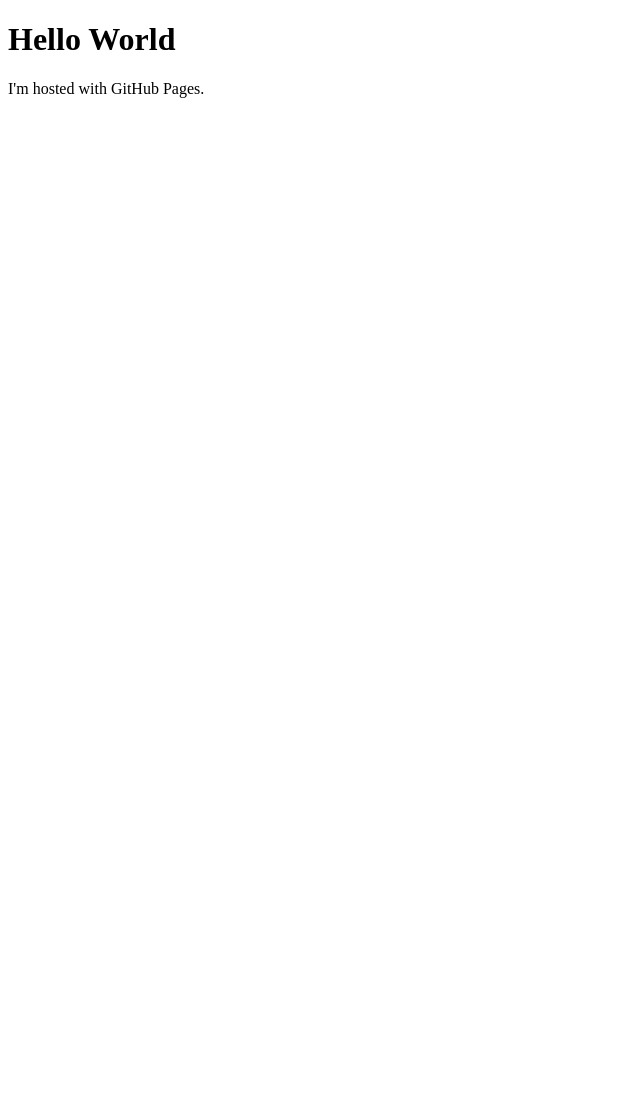
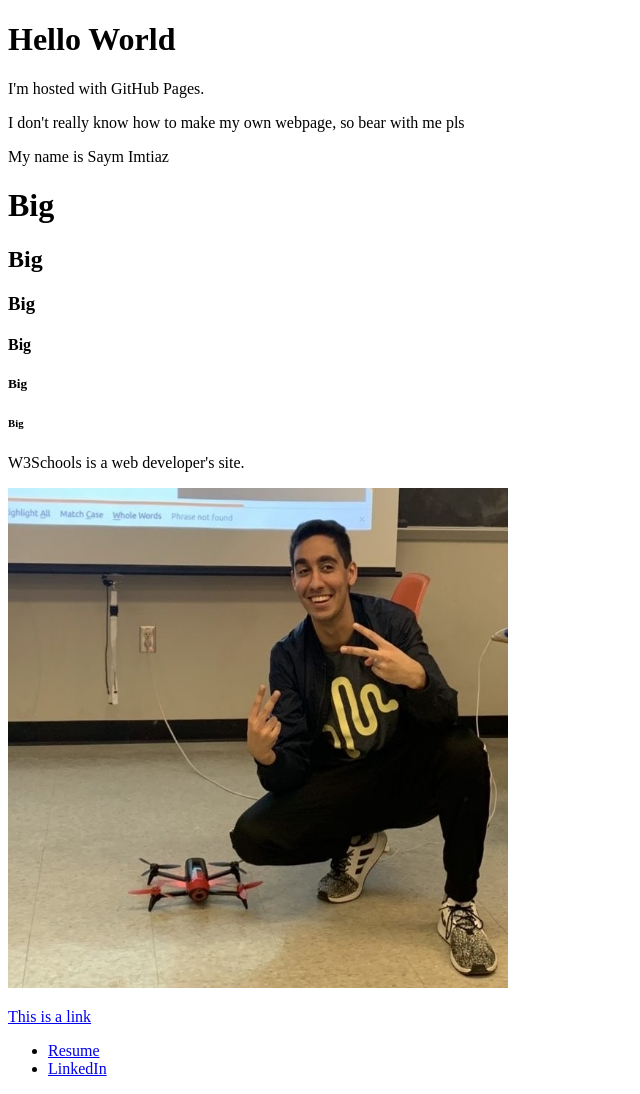
Before and after one commit to saimtiaz/saimtiaz.github.io, a plain HTML site: page index.html in a window 1280 px wide. Shown: the whole page, without its empty margins (0-640 px from the left). Before the commit the page ends 800 px from the top, so only its background shows below. Drawn offline with Linux system fonts and the light colour scheme.

Commit message:
added stuff
Added some more stuff

```diff
--- a/index.html
+++ b/index.html
@@ -3,5 +3,27 @@
 <body>
 <h1>Hello World</h1>
 <p>I'm hosted with GitHub Pages.</p>
+<p>I don't really know how to make my own webpage, so bear with me pls</p>
+<p>My name is Saym Imtiaz</p>
+<h1>Big</h1>
+<h2>Big</h2>
+<h3>Big</h3>
+<h4>Big</h4>
+<h5>Big</h5>
+<h6>Big</h6>
+<p title="About W3Schools">W3Schools is a web developer's site.</p>
+<img src="imtiaz.jpg" alt="w3schools Logo" width="500" height="500">
+<p></p>
+<a href="https://www.w3schools.com">This is a link</a>
+
+
+
+<nav>
+    <ul>
+      <li><a href="resume.html">Resume</a></li>
+      <li><a href="https://www.linkedin.com/in/saym-imtiaz-9b28aa132/">LinkedIn</a></li>
+    </ul>
+</nav>
+
 </body>
 </html>
```
Also changed, not shown: resume.html (added, +15 -0 lines), imtiaz.jpg (added).
